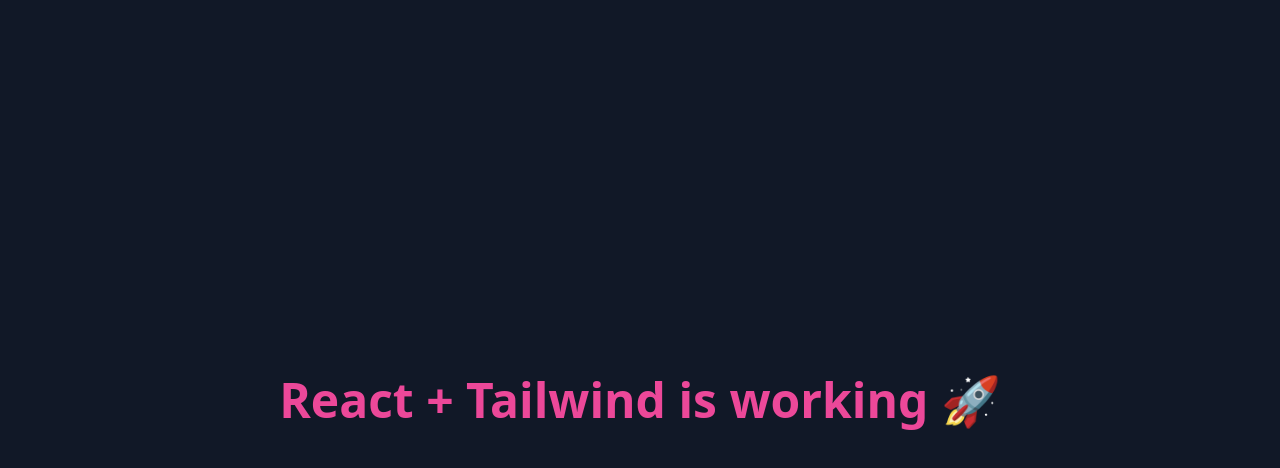
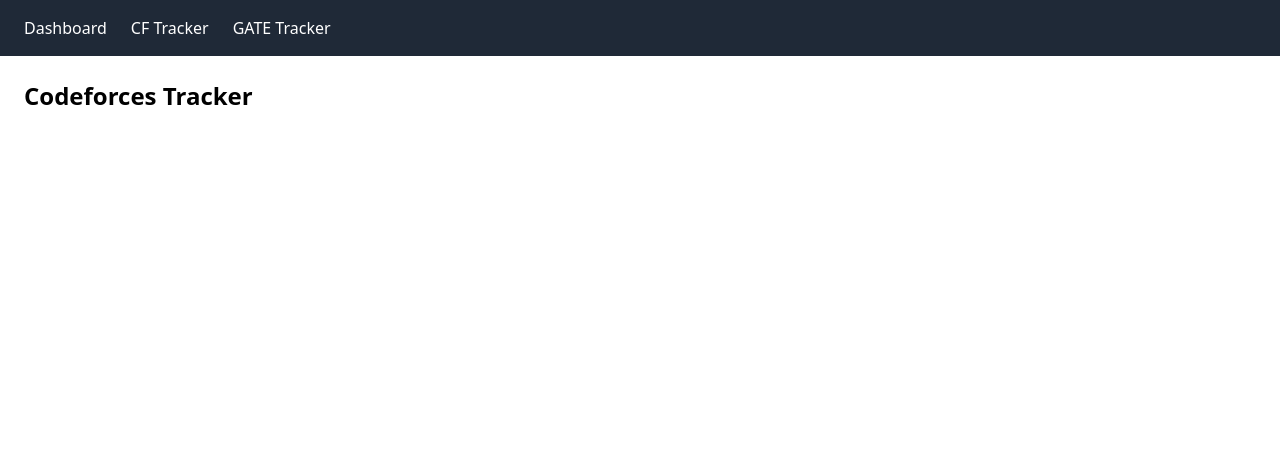
Before and after one commit to HarshPratapSingh1/cp-gate-tracker, a React (Vite) app in the folder frontend/: page /cf in a window 1280 px wide. Shown: the top 468 px of the page. Built offline with nearby package versions, Linux system fonts and the light colour scheme.

Commit message:
Day 3: layout, navbar and routing

```diff
--- a/frontend/package.json
+++ b/frontend/package.json
@@ -11,7 +11,8 @@
   },
   "dependencies": {
     "react": "^19.2.0",
-    "react-dom": "^19.2.0"
+    "react-dom": "^19.2.0",
+    "react-router-dom": "^7.12.0"
   },
   "devDependencies": {
     "@eslint/js": "^9.39.1",
--- a/frontend/src/App.jsx
+++ b/frontend/src/App.jsx
@@ -1,10 +1,21 @@
+import { BrowserRouter, Routes, Route } from "react-router-dom";
+import Navbar from "./components/Navbar";
+import Dashboard from "./pages/Dashboard";
+import CFTracker from "./pages/CFTracker";
+import GateTracker from "./pages/GateTracker";
+
 function App() {
   return (
-    <div className="w-screen h-screen flex items-center justify-center bg-gray-900">
-      <h1 className="text-5xl font-bold text-pink-500">
-        React + Tailwind is working 🚀
-      </h1>
-    </div>
+    <BrowserRouter>
+      <Navbar />
+      <div className="p-6">
+        <Routes>
+          <Route path="/" element={<Dashboard />} />
+          <Route path="/cf" element={<CFTracker />} />
+          <Route path="/gate" element={<GateTracker />} />
+        </Routes>
+      </div>
+    </BrowserRouter>
   );
 }
 
--- /dev/null
+++ b/frontend/src/components/Navbar.jsx
@@ -0,0 +1,13 @@
+import { Link } from "react-router-dom";
+
+function Navbar() {
+    return (
+        <nav className="bg-gray-800 text-white px-6 py-4 flex gap-6">
+            <Link to="/" className="hover:text-pink-400">Dashboard</Link>
+            <Link to="/cf" className="hover:text-pink-400">CF Tracker</Link>
+            <Link to="/gate" className="hover:text-pink-400">GATE Tracker</Link>
+        </nav>
+    );
+}
+
+export default Navbar;
--- /dev/null
+++ b/frontend/src/pages/CFTracker.jsx
@@ -0,0 +1,4 @@
+function CFTracker() {
+    return <h1 className="text-2xl font-bold">Codeforces Tracker</h1>;
+}
+export default CFTracker;
--- /dev/null
+++ b/frontend/src/pages/Dashboard.jsx
@@ -0,0 +1,4 @@
+function Dashboard() {
+    return <h1 className="text-2xl font-bold">Dashboard</h1>;
+}
+export default Dashboard;
--- /dev/null
+++ b/frontend/src/pages/GateTracker.jsx
@@ -0,0 +1,4 @@
+function GateTracker() {
+    return <h1 className="text-2xl font-bold">GATE Tracker</h1>;
+}
+export default GateTracker;
```
Also changed, not shown: 1 other file (tests, documents, lock files or other folders).
